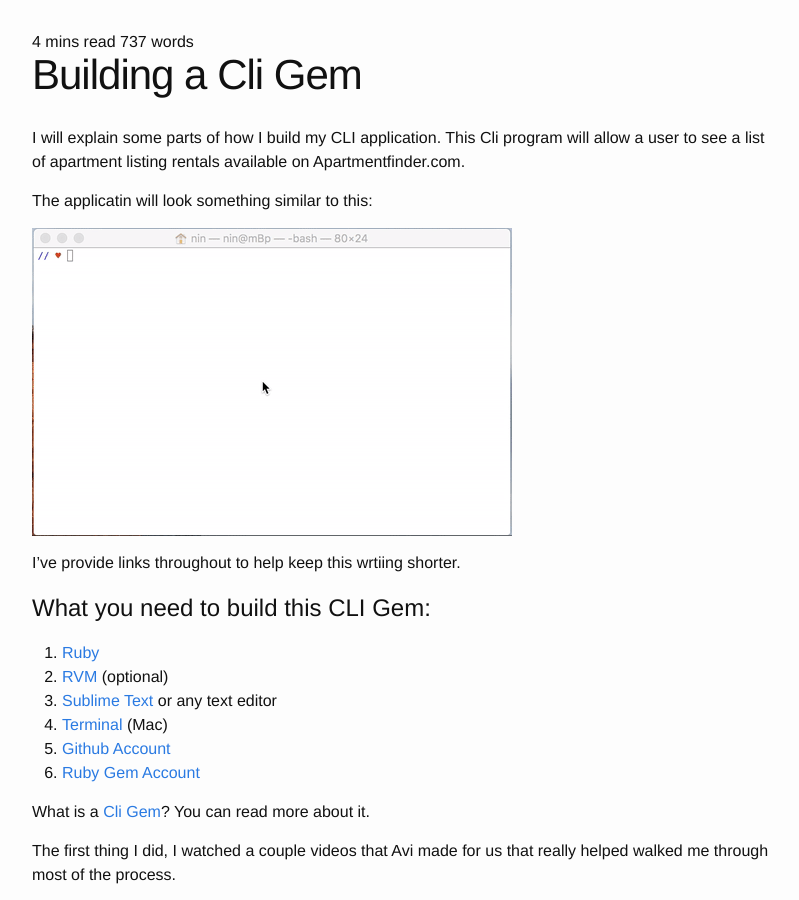
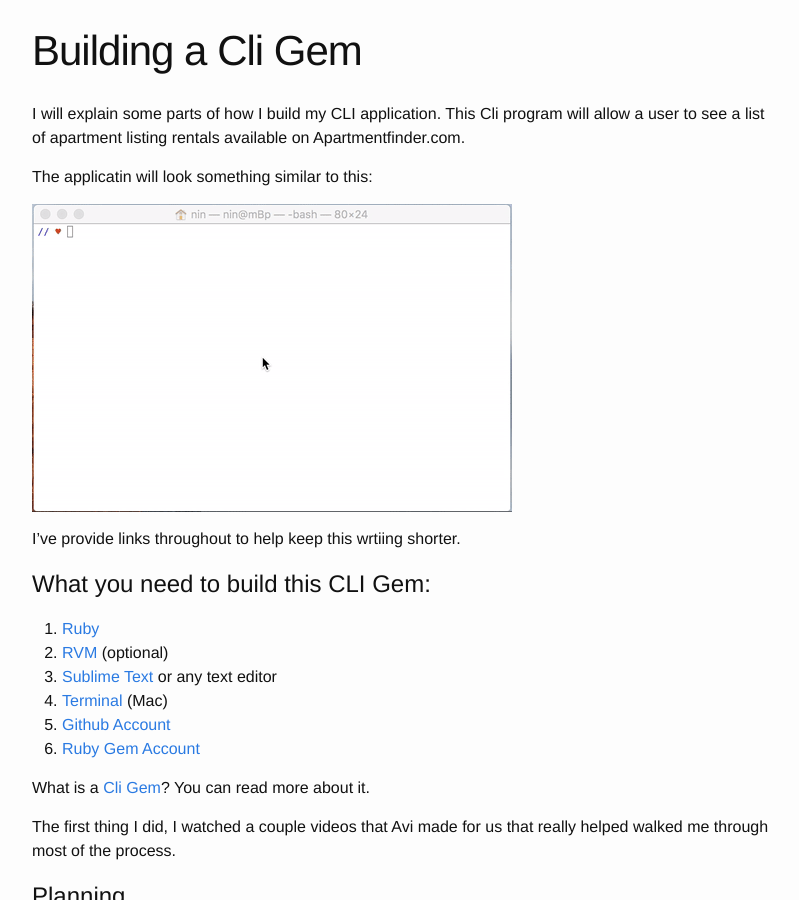
Before and after one commit to yeungn/yeungn.github.io, a Jekyll site: the page built from _posts/2016-09-26-building-a-cli-gem.md, in a window 1280 px wide and 900 px high. Shown: the whole window, without its empty margins (238-1037 px from the left). Built offline with Jekyll 4.4.1, drawn with Linux system fonts in a browser that asks for light colours.

Commit message:
moved word count to includes/word-count.html

```diff
--- a/_layouts/default.html
+++ b/_layouts/default.html
@@ -9,15 +9,6 @@
 
     <div class="page-content">
       <div class="wrapper">
-        {% assign words = content | number_of_words %}
-          {% if words < 360 %}
-          1 min
-        {% else %}
-         {{ words | divided_by:180 }} mins read
-        {% endif %}
-
-        {{content | number_of_words}} words
-
         {{ content }}
       </div>
     </div>
```
